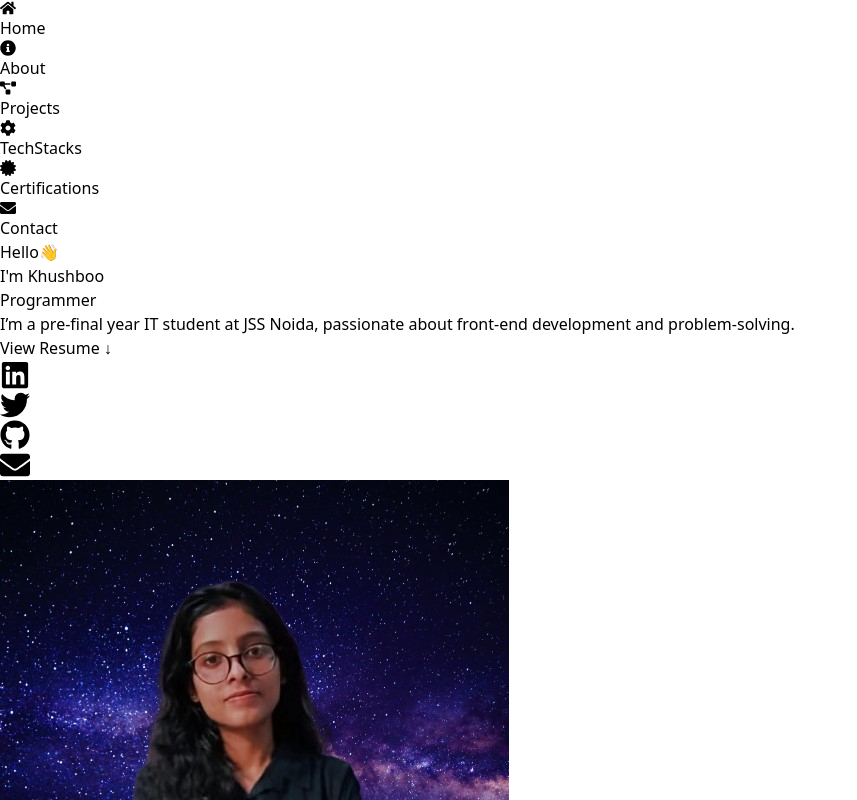
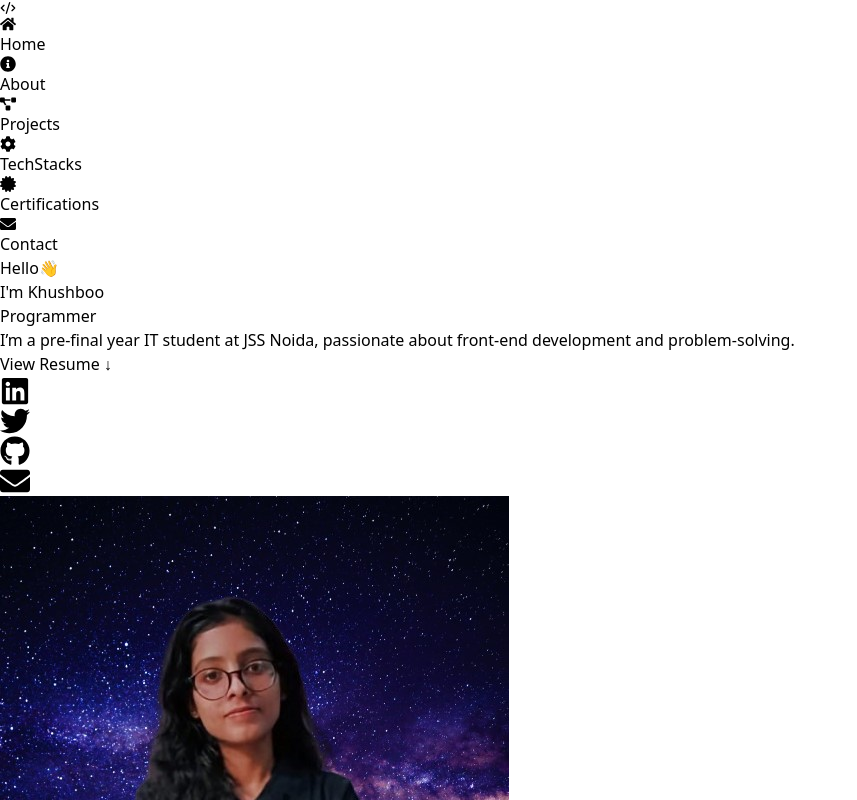
Before and after one commit to rai-Khushboo/portweb, a React (Vite) app: page / in a window 1280 px wide. Shown: the top 800 px of the page, without its empty margins (0-857 px from the left). Built offline with nearby package versions, Linux system fonts and the light colour scheme.

Commit message:
logo added

```diff
--- a/src/components/Navbar.jsx
+++ b/src/components/Navbar.jsx
@@ -1,13 +1,14 @@
 import React from 'react';
 import { Link } from 'react-router-dom';
 import { FaHome, FaInfoCircle, FaProjectDiagram, FaCertificate, FaEnvelope, FaCog } from 'react-icons/fa';
+import { LuCode2 } from "react-icons/lu";
 
 function Navbar() {
   return (
     <nav className="bg-gray-950  p-5">
       <div className="flex items-center justify-between container mx-auto text-lg text-white">
         {/*Logo element- will add later */}
-        <p className="text-lg"></p>
+        <p className="text-4xl"><LuCode2 /></p>
 
         {/* Navigation items */}
         <ul className="hidden md:flex space-x-8 text-lg">
```
